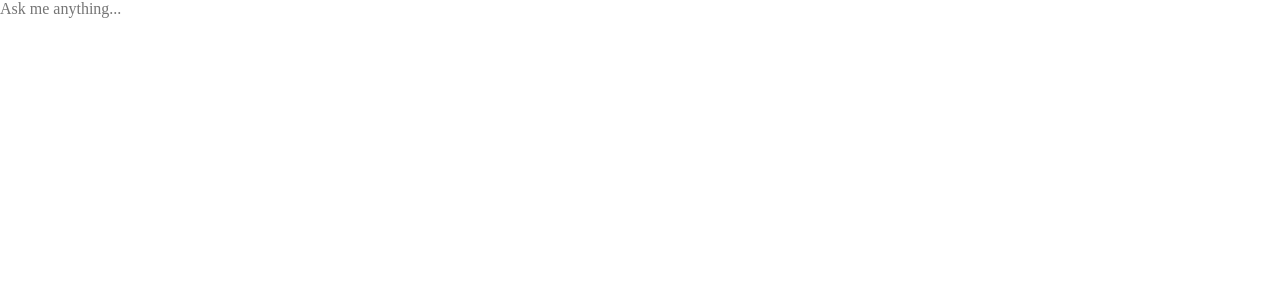
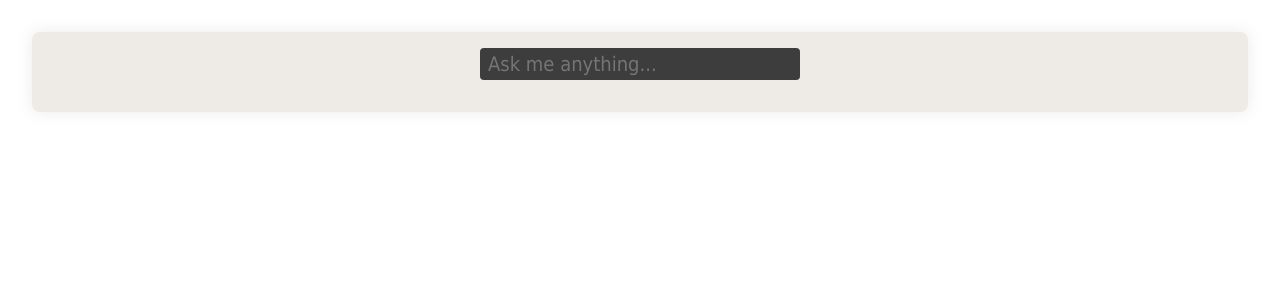
Before and after one commit to frankthehr/jobDescriptionGenerator, a React (Create React App) app: page / in a window 1280 px wide. Shown: the top 300 px of the page. Built offline with nearby package versions, Linux system fonts and the light colour scheme.

Commit message:
Completed basic logic with job description prompt

```diff
--- a/src/styles/home.module.css
+++ b/src/styles/home.module.css
@@ -0,0 +1,27 @@
+.home {
+  padding: 2rem;
+}
+
+.form {
+  display: flex;
+  flex-direction: column;
+  align-items: center;
+  padding: 1rem;
+  border-radius: 0.5rem;
+  background-color: rgb(238, 235, 231);
+  box-shadow: rgba(149, 157, 165, 0.2) 0rem 0rem 1rem;
+}
+
+.form input {
+  width: 20rem;
+  height: 2rem;
+  padding: 0.5rem;
+  border-radius: 0.25rem;
+  color: white;
+  font-size: 1.25rem;
+  background-color: rgb(61, 61, 61);
+}
+
+.form span {
+  min-height: 1rem;
+}
--- a/src/styles/styles.css
+++ b/src/styles/styles.css
@@ -42,3 +42,8 @@ h6,
 span {
   overflow-wrap: break-word;
 }
+
+/* General Temporaary Styling */
+* {
+  font-family: Tahoma, Geneva, Verdana, sans-serif;
+}
--- a/src/views/home.js
+++ b/src/views/home.js
@@ -6,12 +6,51 @@ const Home = () => {
 
   const { random } = useContext(AppContext);
 
-  const [prompt, setPrompt] = useState('');
+  const [prompt, setPrompt] = useState(undefined);
+  const [answer, setAnswer] = useState(false);
+  const [loading, setLoading] = useState(undefined);
+
+  useEffect(() => {
+    if (prompt != null && prompt.trim() === "") {
+      setAnswer(undefined);
+    }
+  }, [prompt]);
 
   const sendPrompt = async (event) => {
     if (event.key !== "Enter") return;
 
-    console.log('Prompt:', prompt);
+    try {
+      console.log('Starting')
+      setLoading(true);
+
+      const request = {
+        method: "POST",
+        headers: { "Content-Type": "application/json"},
+        body: JSON.stringify({prompt})
+      }
+
+      const response = await fetch("http://localhost:5000/ask", request);
+
+      console.log('Reponse fetched');
+
+      if (!response.ok) {
+        console.log('Response not OK')
+        throw new Error("Something went wrong pal!")
+      }
+
+      const responseJSON = await response.json();
+
+      const responseCompletion = responseJSON.completion;
+
+      console.log(responseCompletion);
+
+      setAnswer(responseCompletion);
+      setLoading(false);
+
+    } catch (error) {
+      setLoading(false);
+      console.log('There was an error', error.message);
+    }
   }
 
   return (
@@ -23,6 +62,8 @@ const Home = () => {
           onChange={(e) => setPrompt(e.target.value)}
           onKeyDown={(e) => sendPrompt(e)}
         />
+        <span>{ loading ? loading : " "}</span>
+        { answer && <span>{ answer }</span>}
       </div>
     </div>
   )
```
Lines whose indentation alone changed are shown as unchanged.
